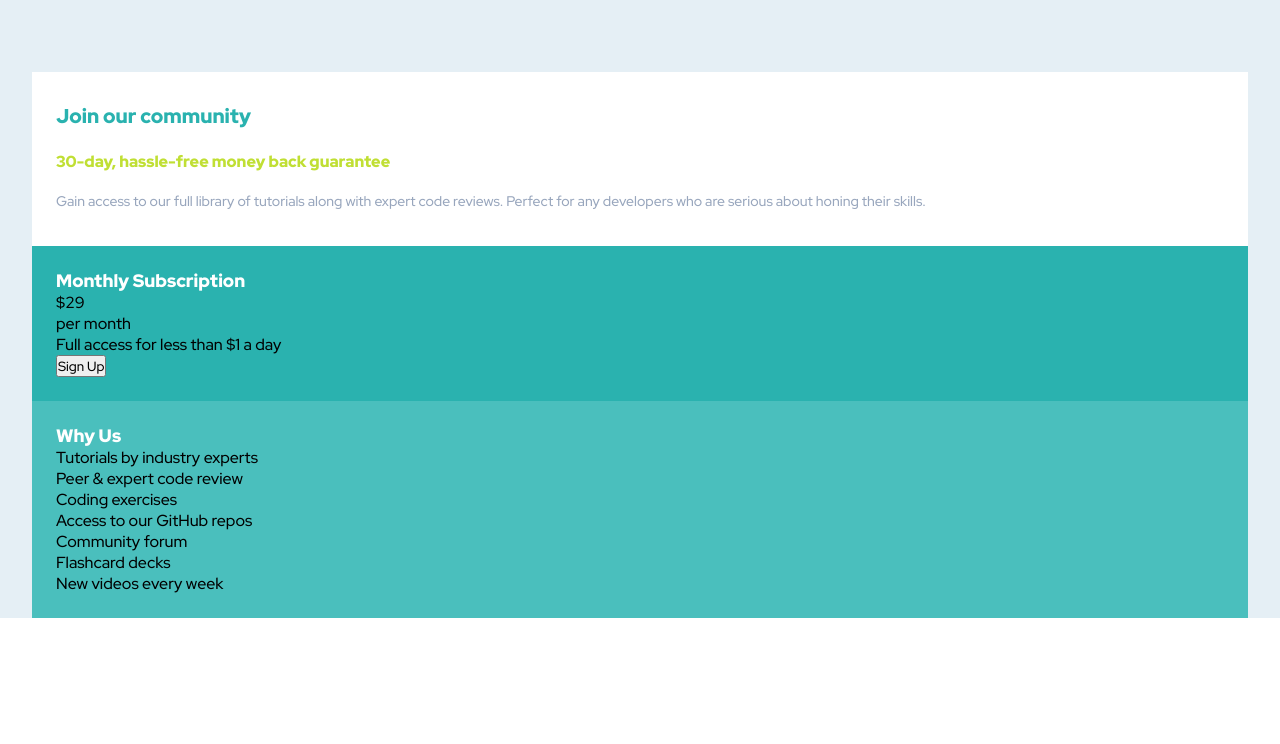
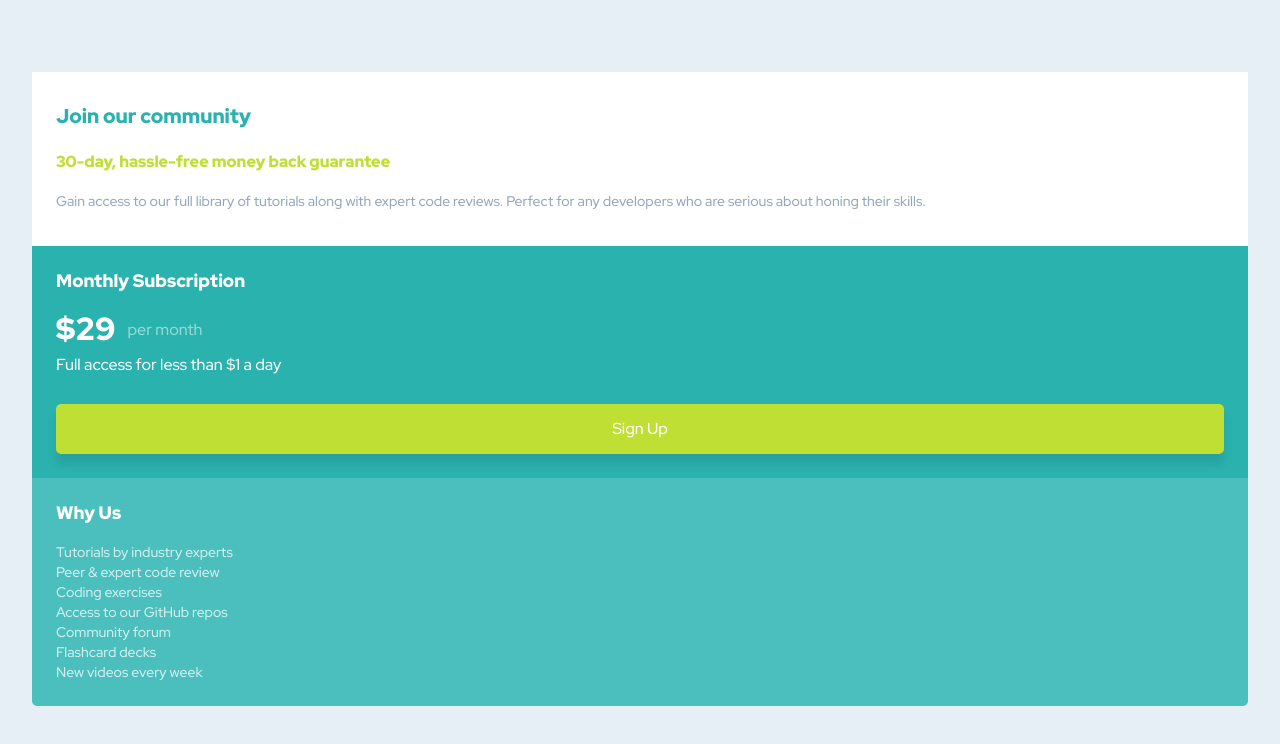
Before and after one commit to Vaiizz/price, a plain HTML site: page index.html in a window 1280 px wide. Drawn offline with Linux system fonts and the light colour scheme.

Commit message:
finalização

```diff
--- a/css/global.css
+++ b/css/global.css
@@ -19,11 +19,12 @@ h1 {
 }
 
 h2 {
-    font-size: 1.125rem;
+    font-size: 18px;
     line-height: 1.375rem;
     color: white;
+    margin-bottom: 1.125rem;
 }
 
-main {
+body {
     background-color: var(--Light_Gray);
 }
--- a/css/main.css
+++ b/css/main.css
@@ -11,7 +11,7 @@
     font-size: 0.875rem;
 }
 
-.classe_superior {
+.superior {
     padding-inline: 1.5rem;
     padding-block: 2rem;
     border-radius: 0.313rem top;
@@ -26,6 +26,8 @@
 .direita {
     background-color: var(--light_cyan);
     padding: 1.5rem;
+    border-bottom-left-radius: 5px;
+    border-bottom-right-radius: 5px;
 }
 
 .primeiro_p {
@@ -34,3 +36,47 @@
     font-weight: 700;
     line-height: 2.375rem;
 }
+
+.first_p{
+    color: white;
+    font-size: 32px;
+    font-weight: 700;
+    line-height: 2.375rem;
+}
+
+.second_p {
+    color: white;
+    opacity: 0.5;
+}
+
+.div_dentro_da_esquerda {
+    display: flex;
+    gap: 0.75rem;
+    align-items: center;
+    margin-bottom: 0.25rem;
+}
+
+.p_lula {
+    color: white;
+    line-height: 1.625rem;
+    margin-bottom: 1.625rem;
+}
+
+.button {
+    padding-block: 1rem;
+    width: 100%;
+    color: white;
+    font-size: 16px;
+    line-height: 1.125rem;
+    border: none;
+    background-color: var(--Bright_Yellow);
+    border-radius: 5px;
+    box-shadow: 0px 10px 10px rgba(0, 0, 0, 0.0973011);
+}
+
+.direita p {
+    line-height: 1.25rem;
+    font-size: 14px;
+    color: white;
+    opacity: 0.75;
+}
--- a/index.html
+++ b/index.html
@@ -10,22 +10,22 @@
 </head>
 <body>
     <main>
-        <div class="classe_superior">
+        <div class="superior">
             <section>
                 <h1>Join our community</h1>
                 <p class="primeiro">30-day, hassle-free money back guarantee</p>
                 <p class="segundo">Gain access to our full library of tutorials along with expert code reviews. Perfect for any developers who are serious about honing their skills.</p>
             </section>
         </div>
-        <div class="classe_inferior">
+        <div class="inferior">
             <section class="esquerda">
                 <h2>Monthly Subscription</h2>
-                <div>
-                    <p class="fist_p">$29</p>
-                    <p>per month</p>
+                <div class="div_dentro_da_esquerda">
+                    <p class="first_p">$29</p>
+                    <p class="second_p">per month</p>
                 </div>
-                <p>Full access for less than $1 a day</p>
-                <button>Sign Up</button>
+                <p class="p_lula">Full access for less than $1 a day</p>
+                <button class="button">Sign Up</button>
             </section>
             <section class="direita">
                 <h2>Why Us</h2>
--- a/style.css
+++ b/style.css
@@ -1,3 +1,4 @@
 @import url(./css/global.css);
 @import url(./css/colors.css);
 @import url(./css/main.css);
+@import url(./css/responsivity.css);
```
